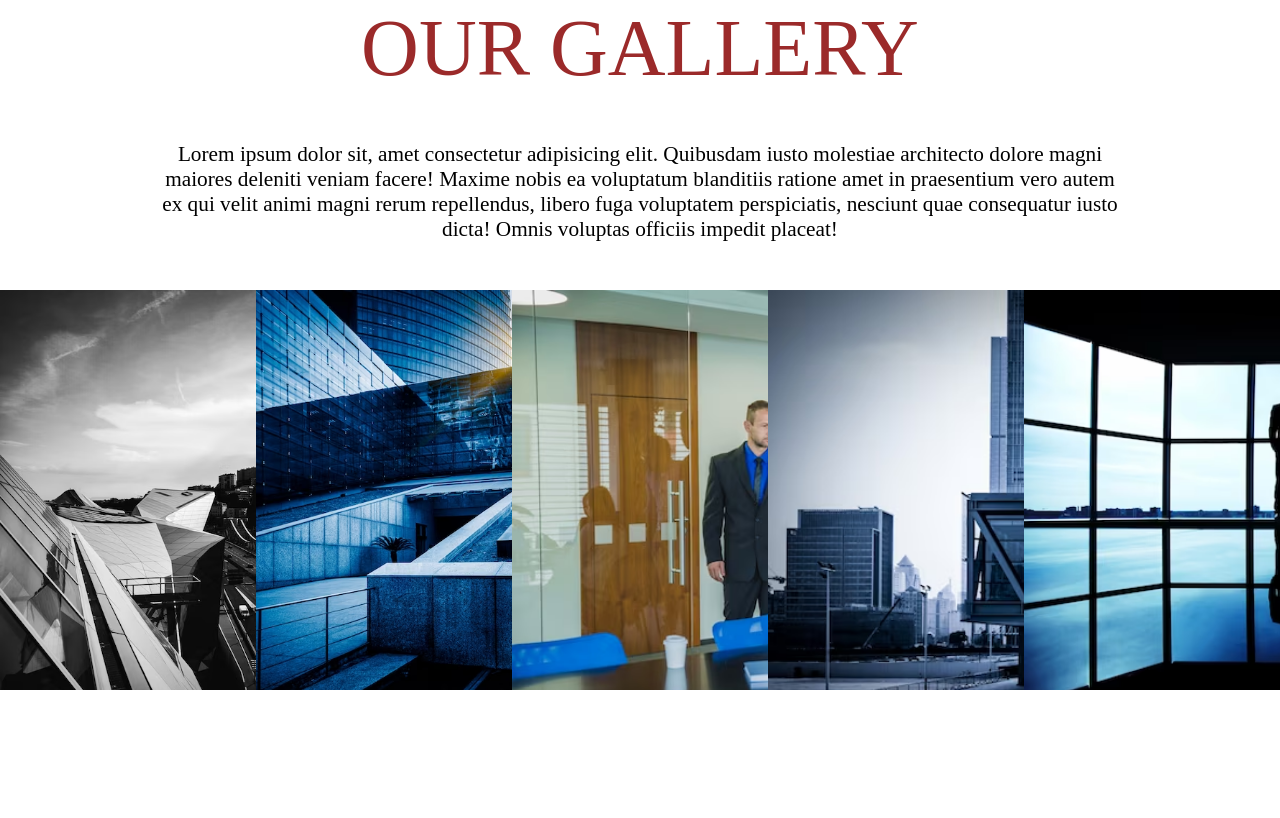
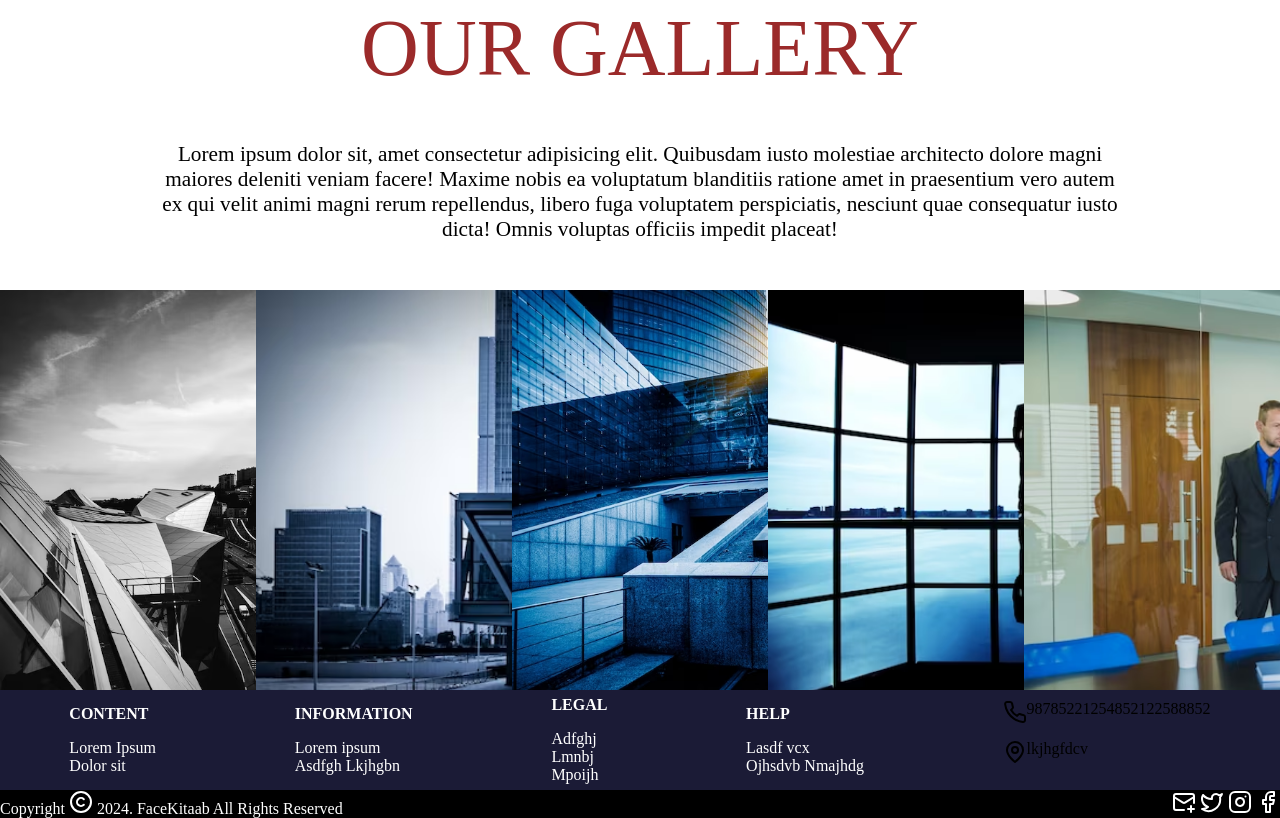
Before and after one commit to ShivanshS635/Project, a plain HTML site: page index.html in a window 1280 px wide. Shown: the part 4132-4950 px from the top of the page. Before the commit the page ends 4822 px from the top, so only its background shows below. Drawn offline with Linux system fonts and the light colour scheme.

Commit message:
COMPLETED

```diff
--- a/index.html
+++ b/index.html
@@ -151,10 +151,62 @@
             <div class="gdesc">Lorem ipsum dolor sit, amet consectetur adipisicing elit. Quibusdam iusto molestiae architecto dolore magni maiores deleniti veniam facere! Maxime nobis ea voluptatum blanditiis ratione amet in praesentium vero autem ex qui velit animi magni rerum repellendus, libero fuga voluptatem perspiciatis, nesciunt quae consequatur iusto dicta! Omnis voluptas officiis impedit placeat!</div>
             <div class="gallerycontainer">
                 <img src="./g4.avif" alt="">
+                <img src="./g1.avif" alt="">
                 <img src="./g2.avif" alt="">
+                <img src="./g5.avif" alt="">
                 <img src="./g3.avif" alt="">
-                <img src="./g1.avif" alt="">
-                <img src="./g5.avif" alt="">
+            </div>
+        </div>
+
+        <div class="footer">
+            <div class="footermain">
+                <ul>
+                    <li class="lihead">CONTENT</li>
+                    <a href="9" style="color: white;"><li>Lorem Ipsum</li></a>
+                    <a href="9" style="color: white;"><li>Dolor sit</li></a>
+                </ul>
+                <ul>
+                    <LI class="lihead">INFORMATION</LI>
+                    <a href="9" style="color: white;"><li>Lorem ipsum</li></a>
+                    <a href="9" style="color: white;"><li>Asdfgh Lkjhgbn</li></a>
+                </ul>
+                <ul>
+                    <li class="lihead">LEGAL</li>
+                    <a href="9" style="color: white;"><li>Adfghj</li></a>
+                    <a href="9" style="color: white;"><li>Lmnbj</li></a>
+                    <a href="9" style="color: white;"><li>Mpoijh</li></a>
+                </ul>
+                <ul>
+                    <li class="lihead">HELP</li>
+                    <a href="9" style="color: white;"><li>Lasdf vcx</li></a>
+                    <a href="9" style="color: white;"><li>Ojhsdvb Nmajhdg</li></a>
+                </ul>
+                <ul>
+                    <li>
+                        <div class="phonecon">
+                            <svg xmlns="http://www.w3.org/2000/svg" width="24" height="24" viewBox="0 0 24 24" fill="none" stroke="currentColor" stroke-width="2" stroke-linecap="round" stroke-linejoin="round" class="lucide lucide-phone"><path d="M22 16.92v3a2 2 0 0 1-2.18 2 19.79 19.79 0 0 1-8.63-3.07 19.5 19.5 0 0 1-6-6 19.79 19.79 0 0 1-3.07-8.67A2 2 0 0 1 4.11 2h3a2 2 0 0 1 2 1.72 12.84 12.84 0 0 0 .7 2.81 2 2 0 0 1-.45 2.11L8.09 9.91a16 16 0 0 0 6 6l1.27-1.27a2 2 0 0 1 2.11-.45 12.84 12.84 0 0 0 2.81.7A2 2 0 0 1 22 16.92z"/></svg>
+                            <div class="num">98785221254852122588852</div>
+                        </div>
+                    </li>
+                    <li>
+                        <div class="location">
+                            <svg xmlns="http://www.w3.org/2000/svg" width="24" height="24" viewBox="0 0 24 24" fill="none" stroke="currentColor" stroke-width="2" stroke-linecap="round" stroke-linejoin="round" class="lucide lucide-map-pin"><path d="M20 10c0 6-8 12-8 12s-8-6-8-12a8 8 0 0 1 16 0Z"/><circle cx="12" cy="10" r="3"/></svg>
+                            <div class="loc">lkjhgfdcv</div>
+                        </div>
+                    </li>
+                </ul>
+            </div>
+
+            <div class="footerend">
+                <div class="descfe">
+                    Copyright <svg xmlns="http://www.w3.org/2000/svg" width="24" height="24" viewBox="0 0 24 24" fill="none" stroke="currentColor" stroke-width="2" stroke-linecap="round" stroke-linejoin="round" class="lucide lucide-copyright"><circle cx="12" cy="12" r="10"/><path d="M14.83 14.83a4 4 0 1 1 0-5.66"/></svg> 2024. FaceKitaab All Rights Reserved
+                </div>
+                <div class="icons">
+                    <svg xmlns="http://www.w3.org/2000/svg" width="24" height="24" viewBox="0 0 24 24" fill="none" stroke="currentColor" stroke-width="2" stroke-linecap="round" stroke-linejoin="round" class="lucide lucide-mail-plus"><path d="M22 13V6a2 2 0 0 0-2-2H4a2 2 0 0 0-2 2v12c0 1.1.9 2 2 2h8"/><path d="m22 7-8.97 5.7a1.94 1.94 0 0 1-2.06 0L2 7"/><path d="M19 16v6"/><path d="M16 19h6"/></svg>
+                    <svg xmlns="http://www.w3.org/2000/svg" width="24" height="24" viewBox="0 0 24 24" fill="none" stroke="currentColor" stroke-width="2" stroke-linecap="round" stroke-linejoin="round" class="lucide lucide-twitter"><path d="M22 4s-.7 2.1-2 3.4c1.6 10-9.4 17.3-18 11.6 2.2.1 4.4-.6 6-2C3 15.5.5 9.6 3 5c2.2 2.6 5.6 4.1 9 4-.9-4.2 4-6.6 7-3.8 1.1 0 3-1.2 3-1.2z"/></svg>
+                    <svg xmlns="http://www.w3.org/2000/svg" width="24" height="24" viewBox="0 0 24 24" fill="none" stroke="currentColor" stroke-width="2" stroke-linecap="round" stroke-linejoin="round" class="lucide lucide-instagram"><rect width="20" height="20" x="2" y="2" rx="5" ry="5"/><path d="M16 11.37A4 4 0 1 1 12.63 8 4 4 0 0 1 16 11.37z"/><line x1="17.5" x2="17.51" y1="6.5" y2="6.5"/></svg>
+                    <svg xmlns="http://www.w3.org/2000/svg" width="24" height="24" viewBox="0 0 24 24" fill="none" stroke="currentColor" stroke-width="2" stroke-linecap="round" stroke-linejoin="round" class="lucide lucide-facebook"><path d="M18 2h-3a5 5 0 0 0-5 5v3H7v4h3v8h4v-8h3l1-4h-4V7a1 1 0 0 1 1-1h3z"/></svg>
+                </div>
             </div>
         </div>
     </div>
--- a/style.css
+++ b/style.css
@@ -340,16 +340,34 @@ a{
 }
 
 .footermain{
+    background-color: rgb(27,27,54);
+    height: 100px;
     display: flex;
     align-items: center;
     justify-content: space-around;
 }
 
+.lihead{
+    color: white;
+    font-weight: 700;
+    padding-bottom: 1rem;
+}
+
 .phonecon{
     display: flex;
     overflow: hidden;
+    padding-bottom: 1rem;
 }
 
 .location{
     display: flex;
+    padding-bottom: 1rem;
 }
+
+.footerend{
+    background-color:black;
+    color: white;
+    display: flex;
+    justify-content: space-between;
+    align-items: center;
+}
```
